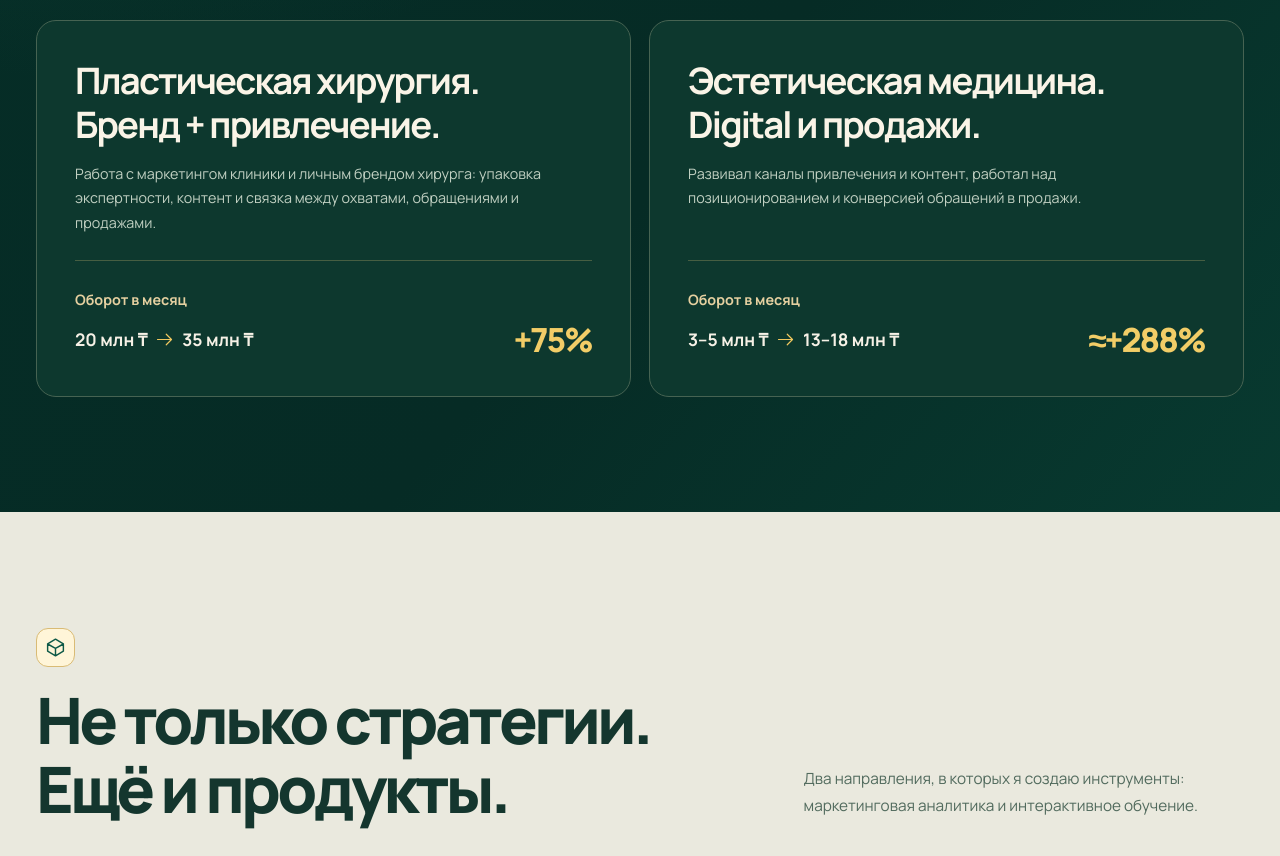
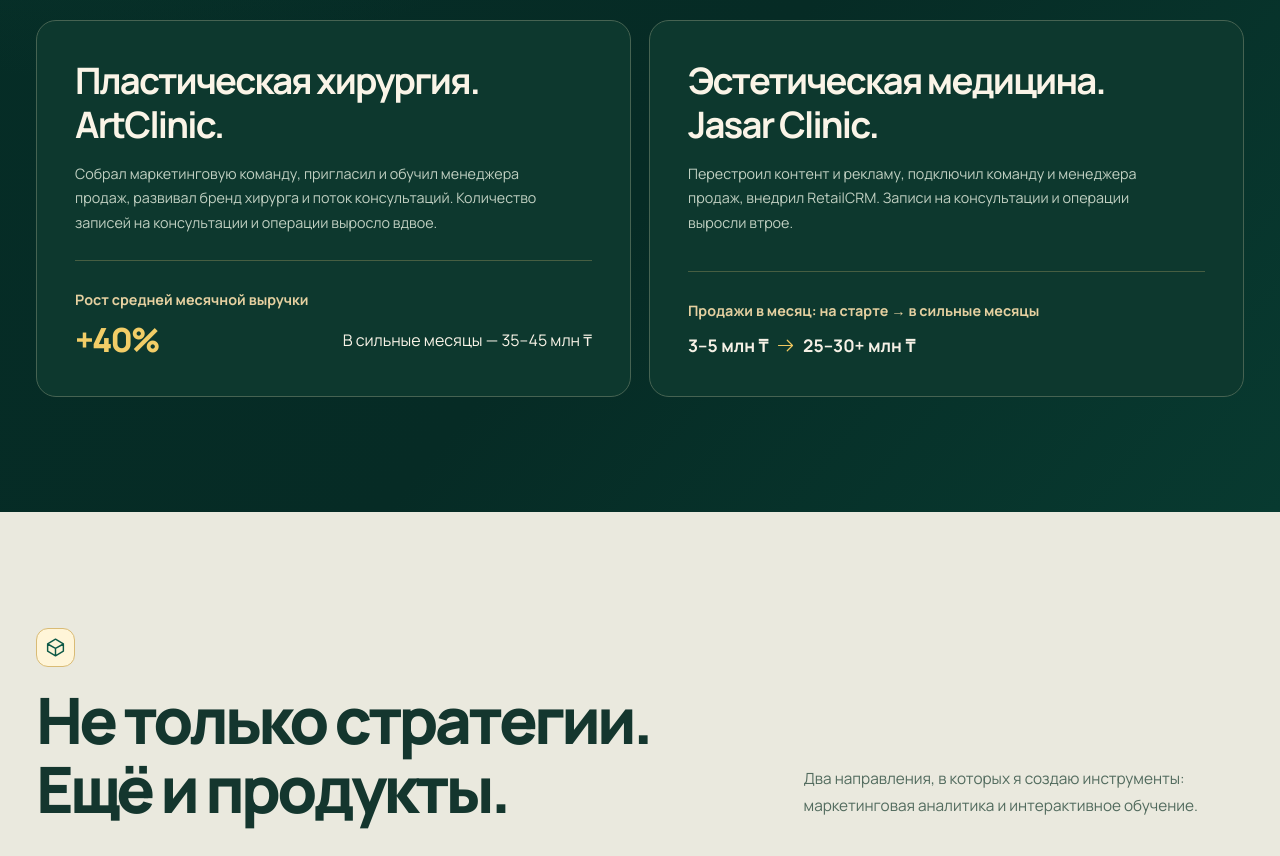
Before and after one commit to gilmiyaroff/gilmiyarov, a plain HTML site: page index.html in a window 1280 px wide. Shown: the part 2480-3336 px from the top of the page. Drawn offline with Linux system fonts and the light colour scheme.

Commit message:
Align medical case results with detailed Notion career history

```diff
--- a/index.html
+++ b/index.html
@@ -115,32 +115,32 @@
     </article>
     <div class="case-grid">
       <article class="case-card reveal">
-        <h3>Пластическая хирургия.<br>Бренд + привлечение.</h3>
-        <p>Работа с маркетингом клиники и личным брендом хирурга: упаковка экспертности, контент и связка между охватами, обращениями и продажами.</p>
+        <h3>Пластическая хирургия.<br>ArtClinic.</h3>
+        <p>Собрал маркетинговую команду, пригласил и обучил менеджера продаж, развивал бренд хирурга и поток консультаций. Количество записей на консультации и операции выросло вдвое.</p>
         <div class="case-revenue">
-          <span class="case-revenue__label">Оборот в месяц</span>
+          <span class="case-revenue__label">Рост средней месячной выручки</span>
           <div class="case-revenue__row">
-            <div class="case-revenue__values"><span>20 млн ₸</span><span class="case-revenue__arrow"><svg class="icon-line" viewBox="0 0 24 24" aria-hidden="true" focusable="false"><use href="#rg-arrow-up"></use></svg></span><span>35 млн ₸</span></div>
-            <strong class="case-revenue__growth">+75%</strong>
+            <strong class="case-revenue__growth">+40%</strong>
+            <span class="case-revenue__peak">В сильные месяцы — 35–45 млн ₸</span>
           </div>
         </div>
-
         <!-- FUTURE PROOF SLOT: approved clinic case screenshots, no patient data. -->
       </article>
       <article class="case-card reveal">
-        <h3>Эстетическая медицина.<br>Digital и продажи.</h3>
-        <p>Развивал каналы привлечения и контент, работал над позиционированием и конверсией обращений в продажи.</p>
+        <h3>Эстетическая медицина.<br>Jasar Clinic.</h3>
+        <p>Перестроил контент и рекламу, подключил команду и менеджера продаж, внедрил RetailCRM. Записи на консультации и операции выросли втрое.</p>
         <div class="case-revenue">
-          <span class="case-revenue__label">Оборот в месяц</span>
+          <span class="case-revenue__label">Продажи в месяц: на старте → в сильные месяцы</span>
           <div class="case-revenue__row">
-            <div class="case-revenue__values"><span>3–5 млн ₸</span><span class="case-revenue__arrow"><svg class="icon-line" viewBox="0 0 24 24" aria-hidden="true" focusable="false"><use href="#rg-arrow-up"></use></svg></span><span>13–18 млн ₸</span></div>
-            <strong class="case-revenue__growth">≈+288%</strong>
+            <div class="case-revenue__values">
+              <span>3–5 млн ₸</span>
+              <span class="case-revenue__arrow"><svg class="icon-line" viewBox="0 0 24 24" aria-hidden="true" focusable="false"><use href="#rg-arrow-up"></use></svg></span>
+              <span>25–30+ млн ₸</span>
+            </div>
           </div>
         </div>
-
         <!-- FUTURE PROOF SLOT: approved aesthetic medicine screenshots. -->
       </article>
-    </div>
   </div>
 </section>
 
```
